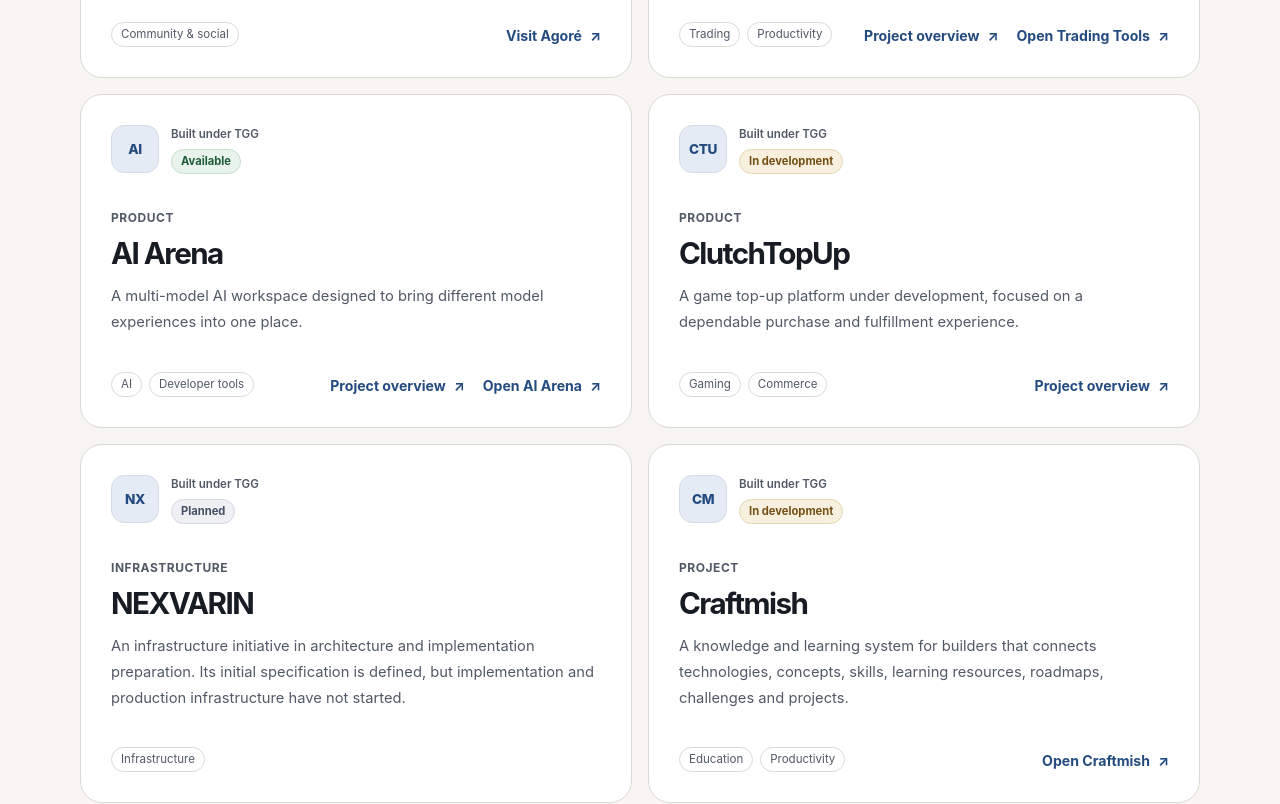
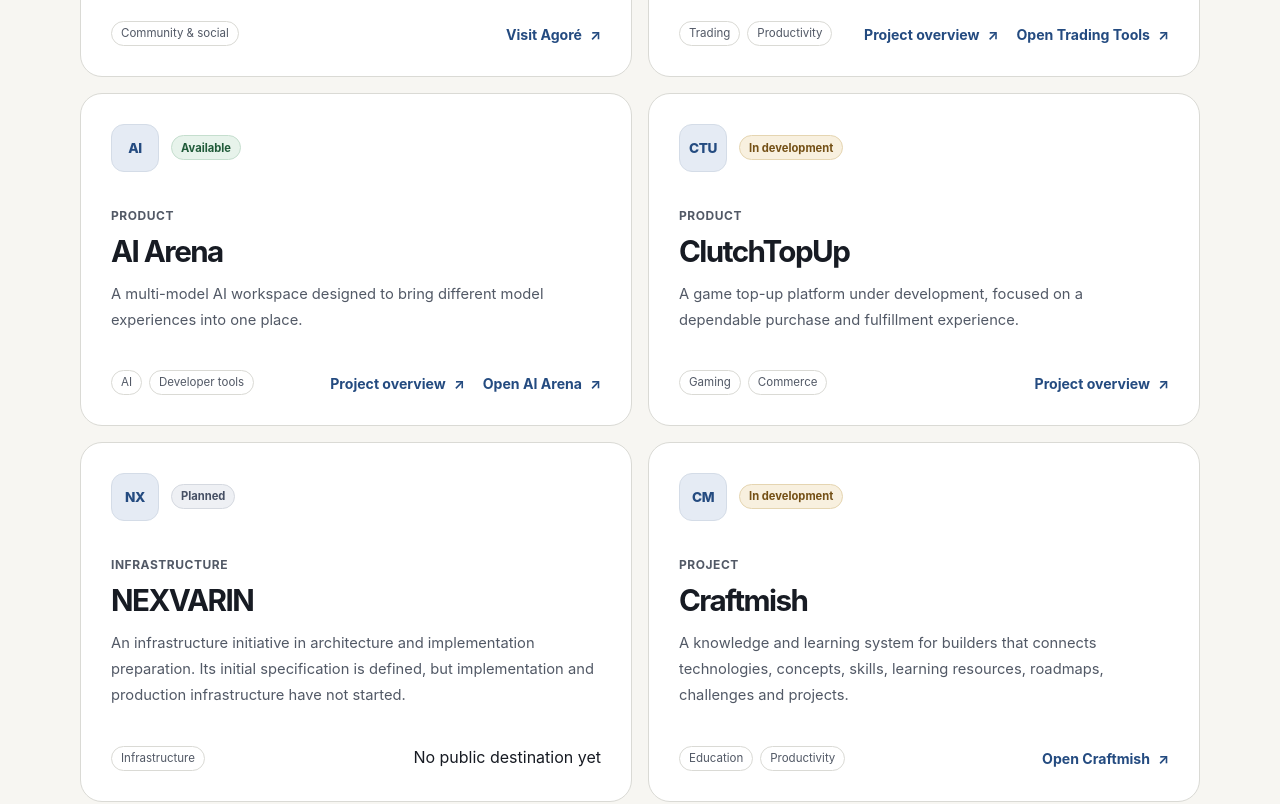
Before and after one commit to JJTGG/tgg-hub, a Next.js app: page /ecosystem in a window 1280 px wide. Shown: the part 1300-2104 px from the top of the page. Built offline with nearby package versions, Linux system fonts and the light colour scheme.

Commit message:
refine(ecosystem): clarify project card actions

```diff
--- a/components/project-card.tsx
+++ b/components/project-card.tsx
@@ -14,6 +14,9 @@ export function ProjectCard({
   project,
   featured = false
 }: ProjectCardProps) {
+  const destinations = project.destinations ?? [];
+  const hasRelationshipLabel = project.relationship !== "built";
+
   const cardClassName = [
     "project-card",
     featured ? "project-card--featured" : ""
@@ -43,9 +46,11 @@ export function ProjectCard({
           )}
 
           <div className="project-card__labels">
-            <span className="project-card__relationship">
-              {getProjectRelationshipLabel(project.relationship)}
-            </span>
+            {hasRelationshipLabel && (
+              <span className="project-card__relationship">
+                {getProjectRelationshipLabel(project.relationship)}
+              </span>
+            )}
             <span
               className={`status-badge status-badge--${project.status}`}
             >
@@ -56,7 +61,7 @@ export function ProjectCard({
 
         {featured && (
           <span className="project-card__featured-label">
-            Selected
+            Featured
           </span>
         )}
       </div>
@@ -82,10 +87,7 @@ export function ProjectCard({
       </div>
 
       <div className="project-card__bottom">
-        <div
-          className="project-card__categories"
-          aria-label="Project domains"
-        >
+        <div className="project-card__categories">
           {project.domains.length > 0 ? (
             project.domains.map((domain) => (
               <span
@@ -108,23 +110,30 @@ export function ProjectCard({
               className="text-link"
               href={`/projects/${project.slug}`}
             >
-              Project overview{" "}
+              Project overview
               <span aria-hidden="true">↗</span>
             </a>
           )}
 
-          {project.destinations?.map((destination) => (
+          {destinations.map((destination) => (
             <a
               className="text-link"
               href={destination.url}
               key={destination.url}
               target="_blank"
               rel="noreferrer"
+              aria-label={`${destination.label} (opens in a new tab)`}
             >
-              {destination.label}{" "}
+              {destination.label}
               <span aria-hidden="true">↗</span>
             </a>
           ))}
+
+          {!project.detail && destinations.length === 0 && (
+            <span className="project-card__unavailable">
+              No public destination yet
+            </span>
+          )}
         </div>
       </div>
     </article>
```
